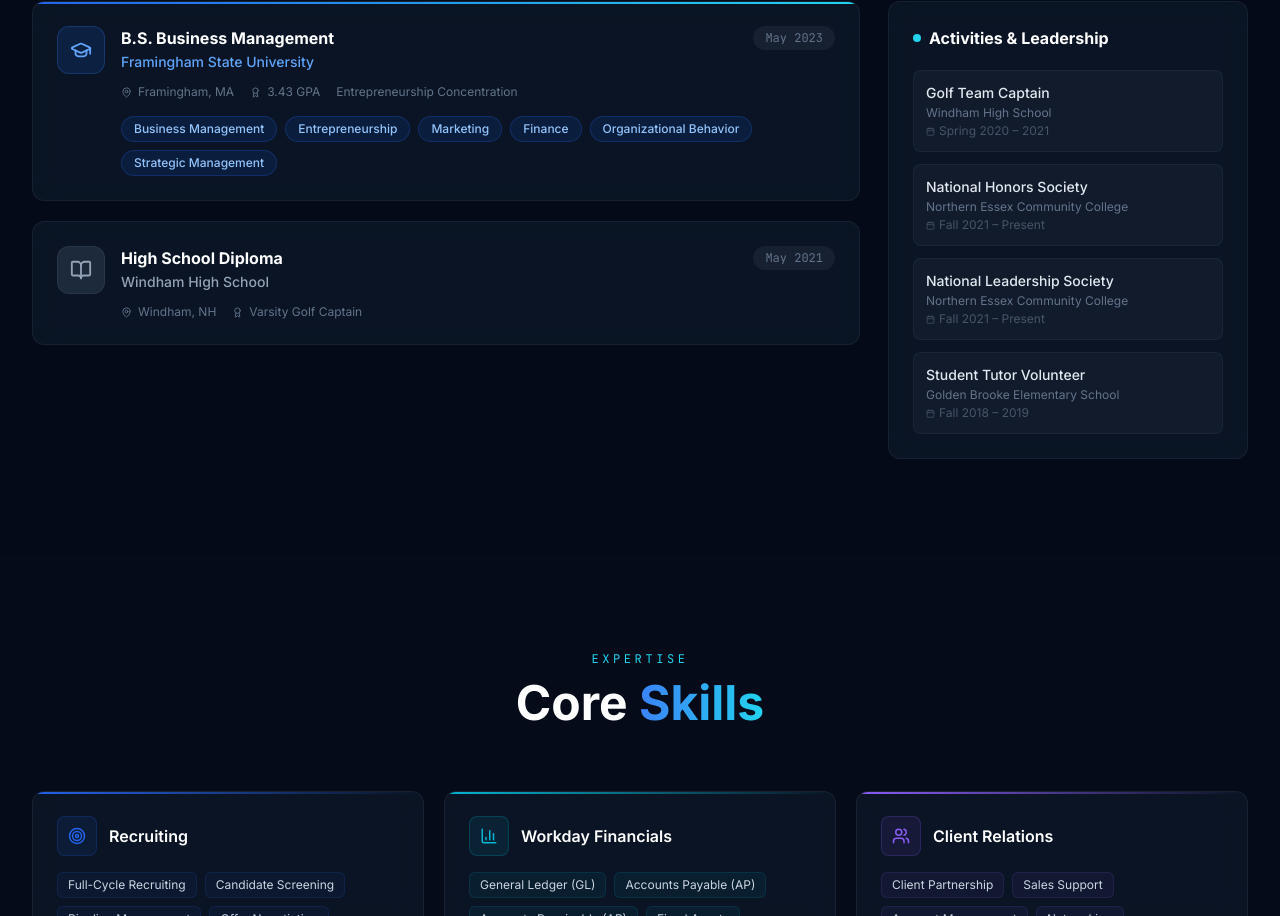
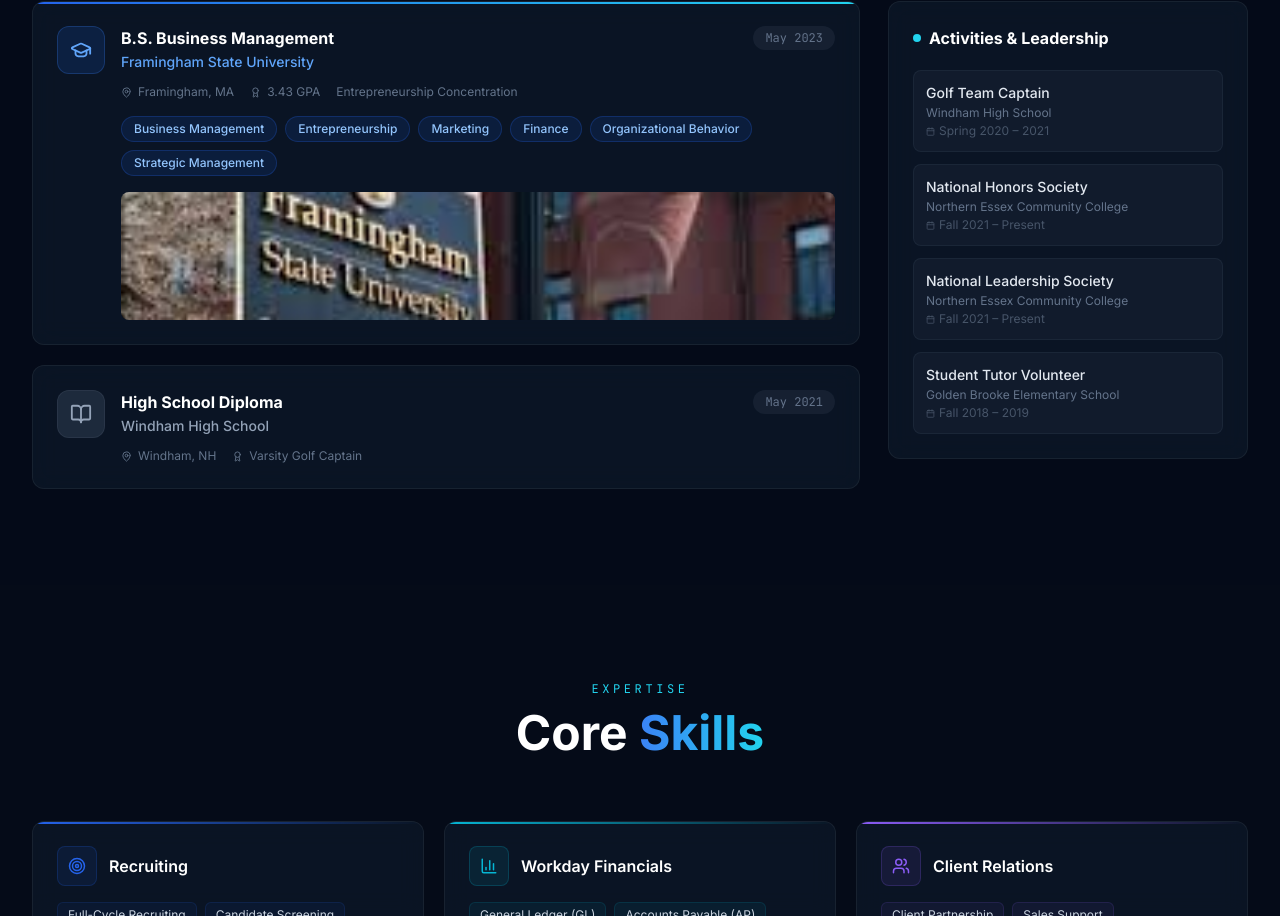
Before and after one commit to 603-websites/portfolio-aidan-carter, a React (Vite) app: page / in a window 1280 px wide. Shown: the part 4700-5616 px from the top of the page. Built offline with nearby package versions, Linux system fonts and the light colour scheme.

Commit message:
personalize: src/components/Education.jsx

```diff
--- a/src/components/Education.jsx
+++ b/src/components/Education.jsx
@@ -62,10 +62,18 @@ const Education = () => {
                     <span className="flex items-center gap-1.5"><Award size={11} />3.43 GPA</span>
                     <span className="flex items-center gap-1.5">Entrepreneurship Concentration</span>
                   </div>
-                  <div className="flex flex-wrap gap-2">
+                  <div className="flex flex-wrap gap-2 mb-4">
                     {['Business Management', 'Entrepreneurship', 'Marketing', 'Finance', 'Organizational Behavior', 'Strategic Management'].map((c) => (
                       <span key={c} className="tech-badge">{c}</span>
                     ))}
+                  </div>
+                  {/* FSU campus photo */}
+                  <div className="rounded-lg overflow-hidden h-32 mt-2">
+                    <img
+                      src="/images/framingham-state.jpeg"
+                      alt="Framingham State University"
+                      className="w-full h-full object-cover object-center"
+                    />
                   </div>
                 </div>
               </div>
```
